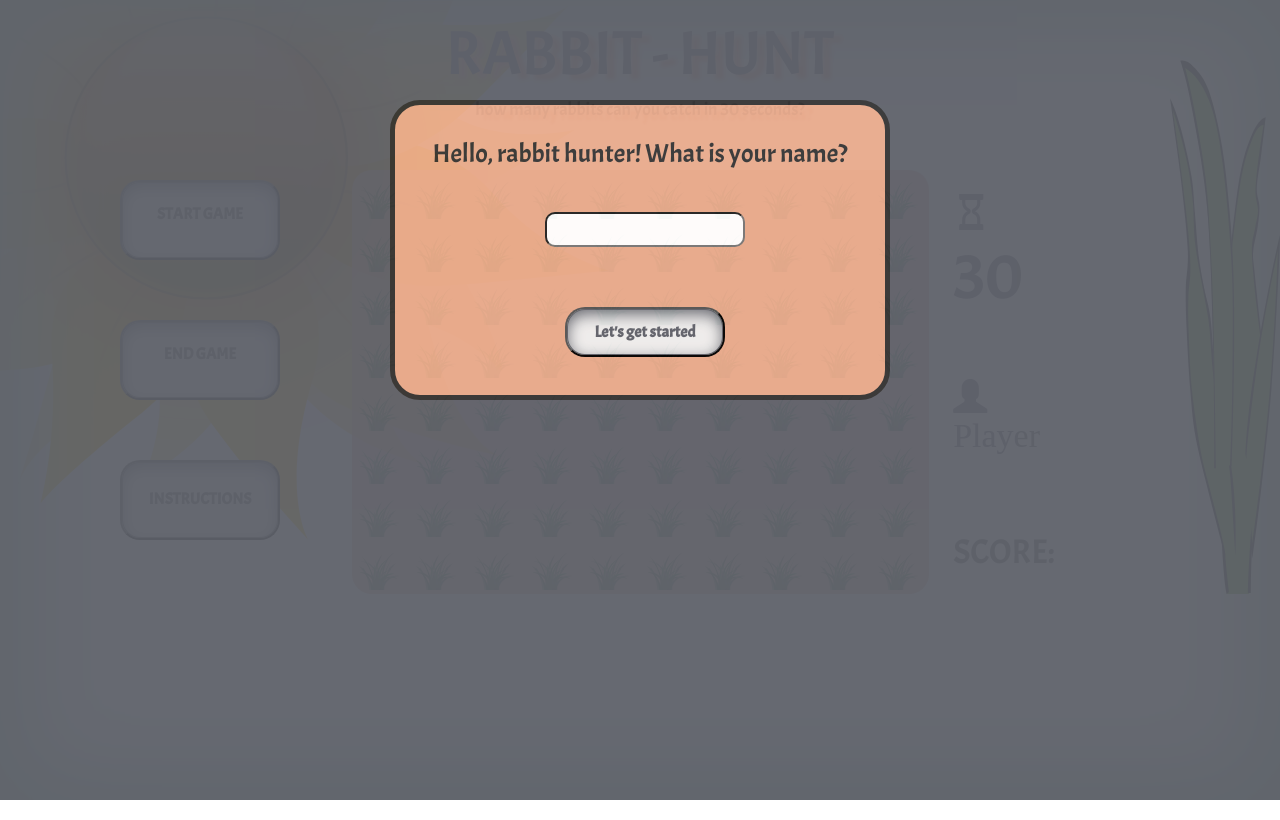
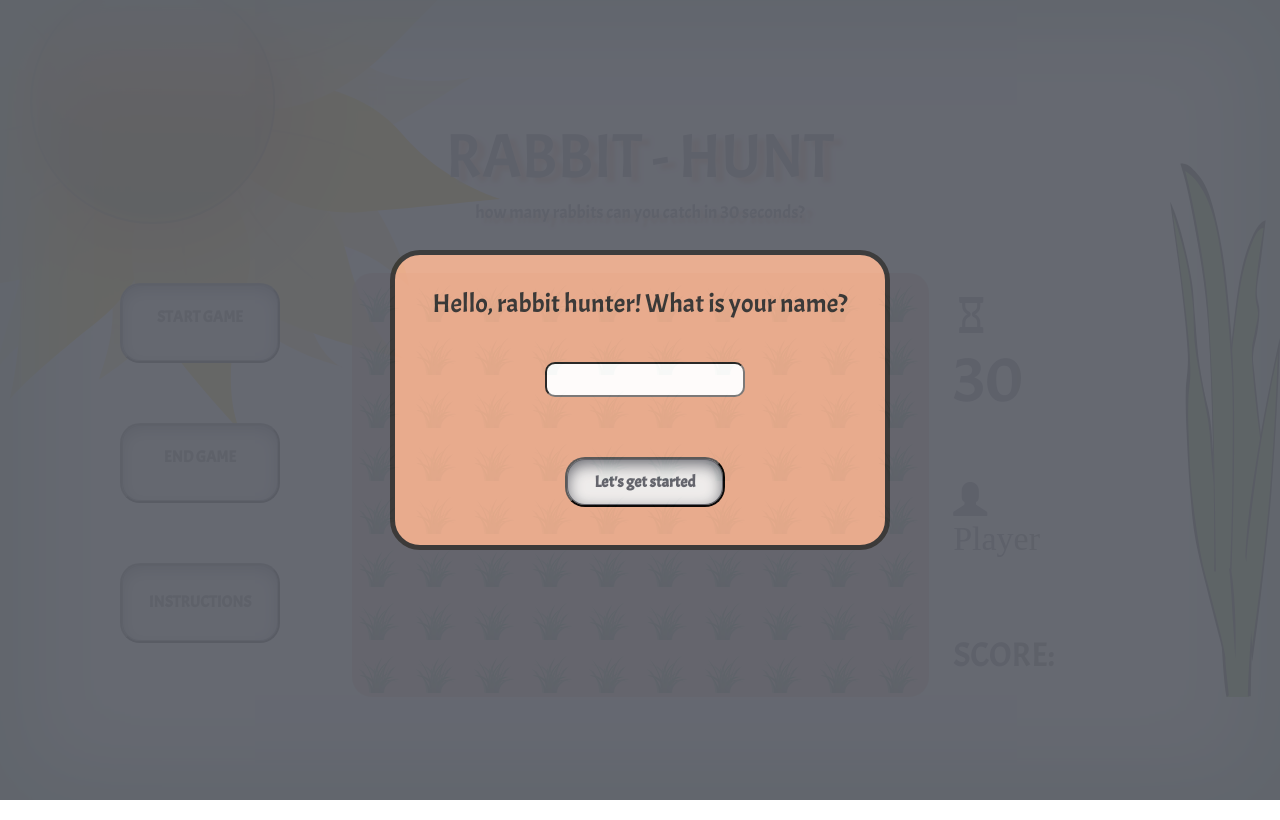
Before and after one commit to jvdm1988/first-javascript-game, a plain HTML site: page index.html in a window 1280 px wide. Drawn offline with nearby package versions, Linux system fonts and the light colour scheme; no server answers.

Commit message:
added sound

```diff
--- a/css/game.scss
+++ b/css/game.scss
@@ -11,6 +11,10 @@ html {
   background-repeat: no-repeat;
   background-position: bottom right;
   background-size: 110px;
+  width: 100%;
+  position: absolute;
+  top: 50%;
+  transform: translateY(-50%);
 }
 
 body {
@@ -18,6 +22,7 @@ body {
   background-repeat: no-repeat;
   background-position: -190px -260px;
   height: 100%;
+  background-size: 691px;
 }
 
 .table {
@@ -176,7 +181,7 @@ button {
 
   to {
     top: 0;
-    opacity: 1;
+    opacity: 0.95;
   }
 }
 // end instructions modal
@@ -231,15 +236,15 @@ button {
 .inputbox {
   height: 300px;
   width: 500px;
-  margin-top: 100px;
-  margin-left: 390px;
+  position: absolute;
+  top: 50%;
+  left: 50%;
+  //   half height  half width
+  //        |          |
+  margin: -150px 0 0 -250px;
   border: 5px solid;
   border-radius: 30px;
   background-color: #E8AA8C;
-  -webkit-animation-name: animatetop;
-  -webkit-animation-duration: 4s;
-  animation-name: animatetop;
-  animation-duration: 4s;
 
   p {
     text-align: center;
@@ -248,6 +253,8 @@ button {
     margin-top: 30px;
   }
 }
+
+
 
 .clickMe {
   margin-left: 170px;
--- a/js/game.js
+++ b/js/game.js
@@ -167,10 +167,10 @@ ion.sound({
   sounds: [
     {name: "water_droplet"},
     {name: "coin2"},
-    {name: "skyhigh.mp3"}
+    {name: "skyhigh", loop:true}
   ],
   // path to the folderwhere the sound files are
-  path: "../sounds/sounds/",
+  path: "./sounds/sounds/",
   //starts loading sound files even before you use them
   preload: true,
   // multiple sounds at once
```
Also changed, not shown: css/game.min.css.
